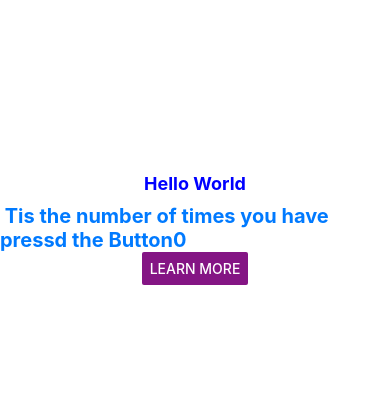
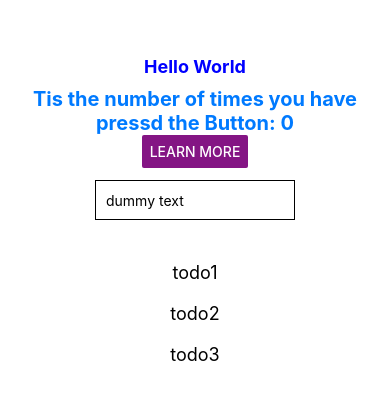
Before and after one commit to hugomvera/ReactNativeDemo, a React Native app: screen / in a window 390 px wide. Shown: the part 193-592 px from the top of the page. Built offline with nearby package versions, Linux system fonts and the light colour scheme.

Commit message:
need to tidy it up for the next video

```diff
--- a/index.js
+++ b/index.js
@@ -1,33 +1,52 @@
 import { registerRootComponent } from "expo";
-import { React, useState } from "react";
-import { Text, StyleSheet, View, Button, Alert, Platform } from "react-native";
+import React, { useState } from "react";
+import {
+  FlatList,
+  TextInput,
+  Text,
+  StyleSheet,
+  View,
+  Button,
+  Alert,
+  Platform,
+} from "react-native";
 
-function showAlert(message) {
-  if (Platform.OS === "web") {
-    window.alert(message);
-  } else {
-    Alert.alert(message);
-  }
-}
+// FIX: Ensure IDs are strings for the keyExtractor
+const DATA = [
+  { id: "1", title: "todo1" },
+  { id: "2", title: "todo2" },
+  { id: "3", title: "todo3" },
+];
 
 const App = () => {
   const [count, setCount] = useState(0);
+  const [text, onChangeText] = useState("dummy text");
+
   function setCounter() {
     setCount(count + 1);
   }
+
   return (
     <View style={styles.screen}>
       <Text style={styles.container1}> Hello World </Text>
       <Text style={styles.container2}>
-        {" "}
-        Tis the number of times you have pressd the Button{count}
+        Tis the number of times you have pressd the Button: {count}
       </Text>
-      <Button
-        onPress={setCounter}
-        title="Learn More"
-        color="#841584"
-        //    accessibilityLabel="Learn more about this purple button"
+      <Button onPress={setCounter} title="Learn More" color="#841584" />
+      <TextInput
+        style={styles.input}
+        onChangeText={onChangeText}
+        value={text}
       />
+      <View style={styles.listContainer}>
+        <FlatList
+          data={DATA}
+          renderItem={({ item }) => (
+            <Text style={styles.itemText}>{item.title}</Text>
+          )}
+          keyExtractor={(item) => item.id.toString()}
+        />
+      </View>
     </View>
   );
 };
@@ -38,6 +57,7 @@ const styles = StyleSheet.create({
     justifyContent: "center",
     alignItems: "center",
     backgroundColor: "#fff",
+    paddingTop: 50, // Added space for status bar
   },
   container1: {
     fontWeight: "bold",
@@ -49,9 +69,24 @@ const styles = StyleSheet.create({
     color: "#007AFF",
     fontSize: 20,
     marginTop: 10,
+    textAlign: "center",
+  },
+  input: {
+    height: 40,
+    margin: 12,
+    borderWidth: 1,
+    padding: 10,
+    width: 200,
+  },
+  listContainer: {
+    height: 200, // Giving the list a fixed height helps on Web
+    marginTop: 20,
+  },
+  itemText: {
+    fontSize: 18,
+    padding: 10,
+    textAlign: "center",
   },
 });
 
-// THIS IS THE KEY LINE:
-// This tells Expo that "App" is the root component of your application.
 registerRootComponent(App);
```
